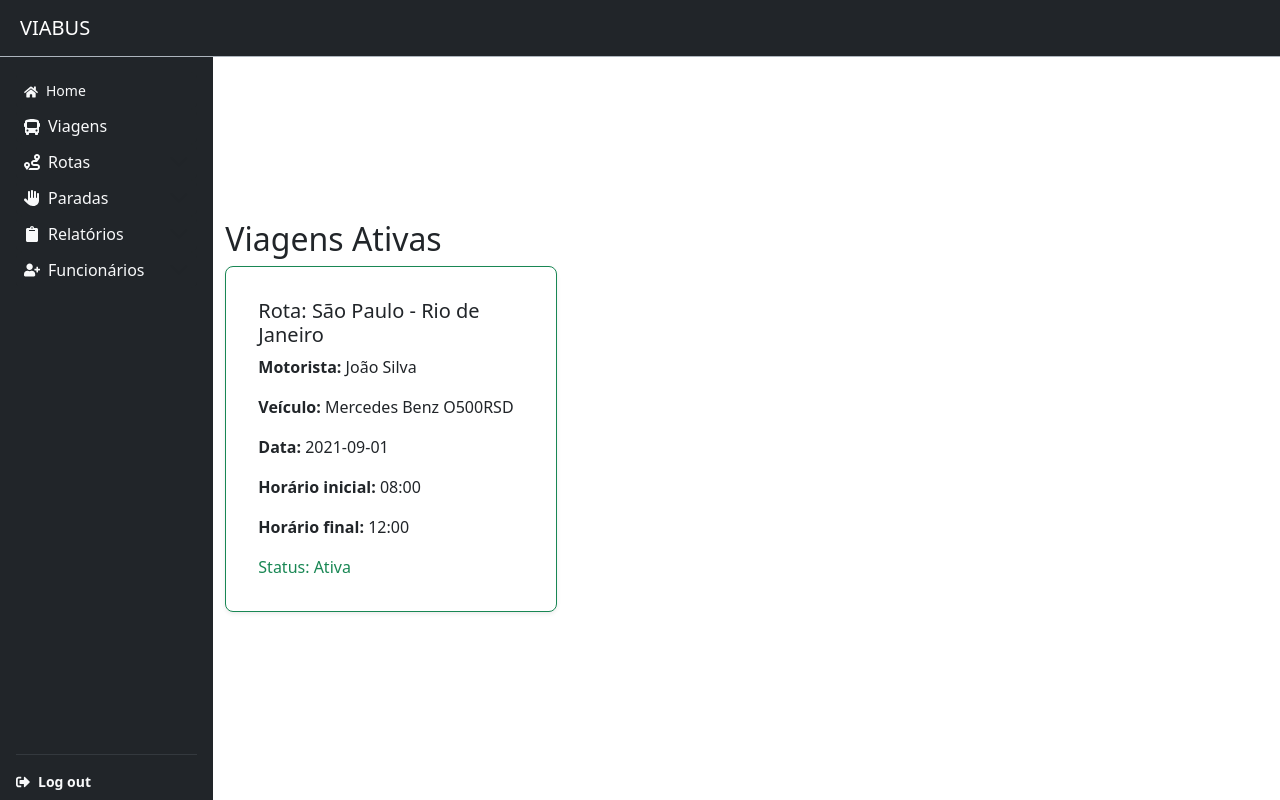
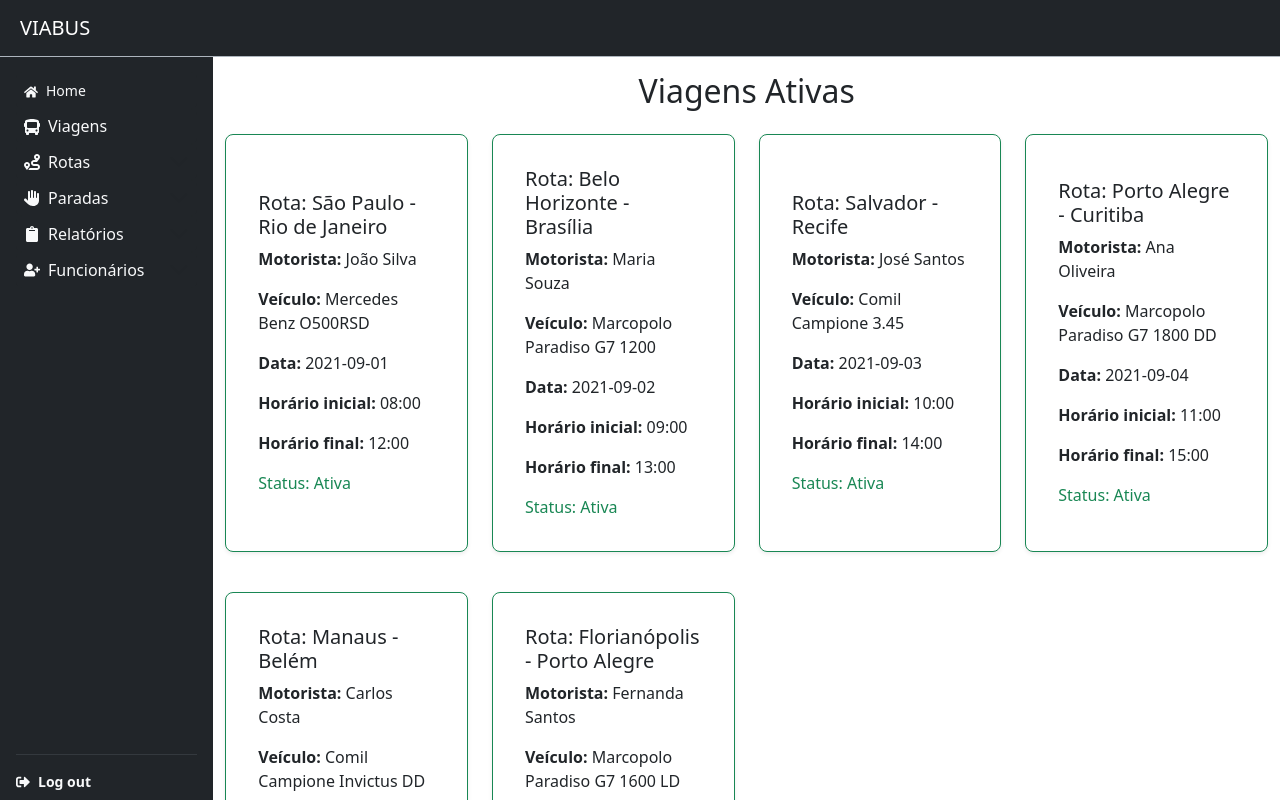
Before and after one commit to Kariellyy/viabus-front, a Next.js app: page /admin/trip/active in a window 1280 px wide. Shown: the top 800 px of the page. Built offline with nearby package versions, Linux system fonts and the light colour scheme.

Commit message:
feat: Adicionar títulos centrados nas páginas de visualização

```diff
--- a/src/app/(main)/admin/trip/active/page.tsx
+++ b/src/app/(main)/admin/trip/active/page.tsx
@@ -13,17 +13,66 @@ const ActiveTripsPage: React.FC = () => {
       endRoute: "12:00",
       status: "ativa",
     },
-    // Mais viagens ativas...
+    {
+      id: 2,
+      route: "Belo Horizonte - Brasília",
+      driver: "Maria Souza",
+      vehicle: "Marcopolo Paradiso G7 1200",
+      date: "2021-09-02",
+      startRoute: "09:00",
+      endRoute: "13:00",
+      status: "ativa",
+    },
+    {
+      id: 3,
+      route: "Salvador - Recife",
+      driver: "José Santos",
+      vehicle: "Comil Campione 3.45",
+      date: "2021-09-03",
+      startRoute: "10:00",
+      endRoute: "14:00",
+      status: "ativa",
+    },
+    {
+      id: 4,
+      route: "Porto Alegre - Curitiba",
+      driver: "Ana Oliveira",
+      vehicle: "Marcopolo Paradiso G7 1800 DD",
+      date: "2021-09-04",
+      startRoute: "11:00",
+      endRoute: "15:00",
+      status: "ativa",
+    },
+    {
+      id: 5,
+      route: "Manaus - Belém",
+      driver: "Carlos Costa",
+      vehicle: "Comil Campione Invictus DD",
+      date: "2021-09-05",
+      startRoute: "12:00",
+      endRoute: "16:00",
+      status: "ativa",
+    },
+    {
+      id: 6,
+      route: "Florianópolis - Porto Alegre",
+      driver: "Fernanda Santos",
+      vehicle: "Marcopolo Paradiso G7 1600 LD",
+      date: "2021-09-06",
+      startRoute: "13:00",
+      endRoute: "17:00",
+      status: "ativa",
+    },
   ];
 
   const activeTrips = tripsActiva.filter((trip) => trip.status === "ativa");
 
   return (
     <div>
-      <h2>Viagens Ativas</h2>
+      <h2 className="text-center mb-4">Viagens Ativas</h2>
       <div className="row">
         {activeTrips.map((trip) => (
-          <div className="col-md-4" key={trip.id}>
+          <div className="col-md-4 col-lg-3 mb-3 d-flex" key={trip.id}>
             <TripCard {...trip} />
           </div>
         ))}
```
Also changed, not shown: src/app/(main)/admin/trip/add/page.tsx (+54 -33 lines).
